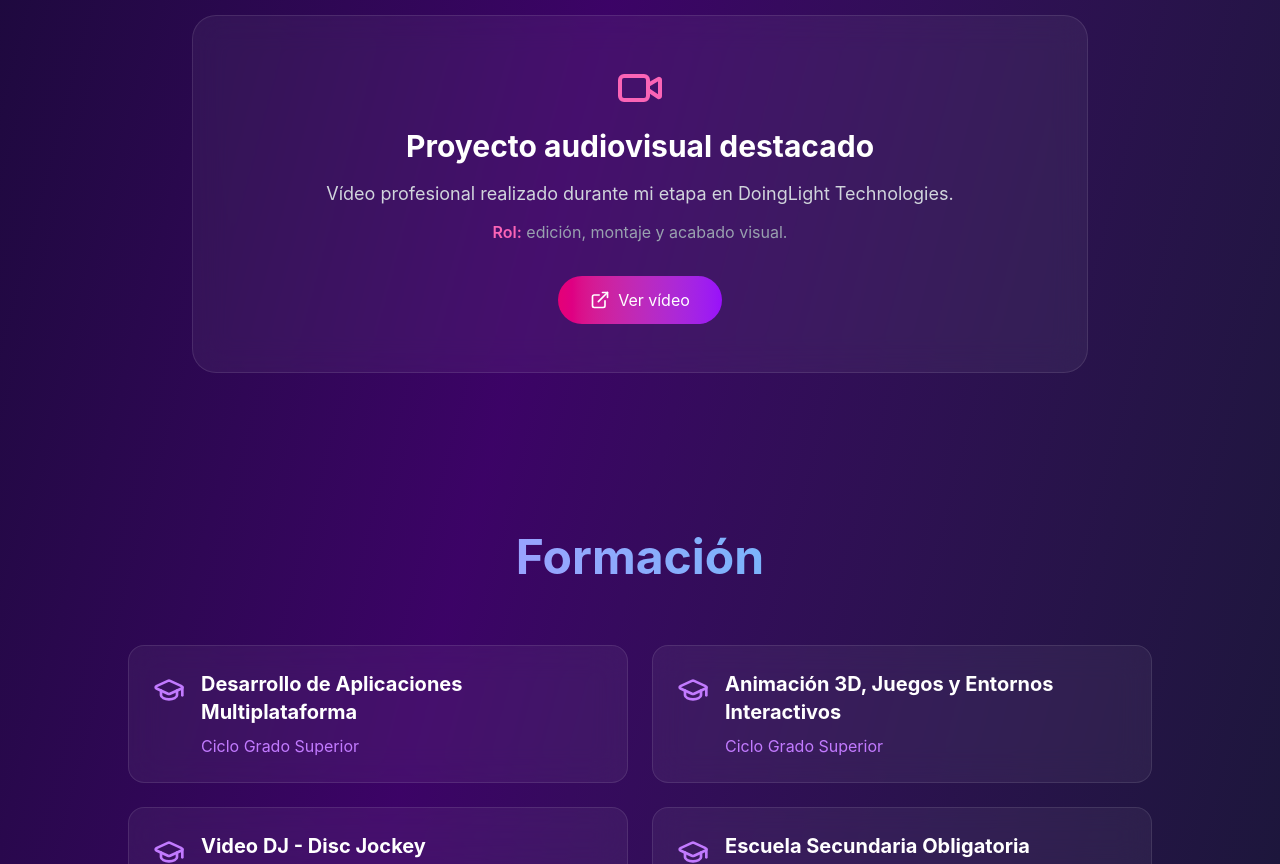
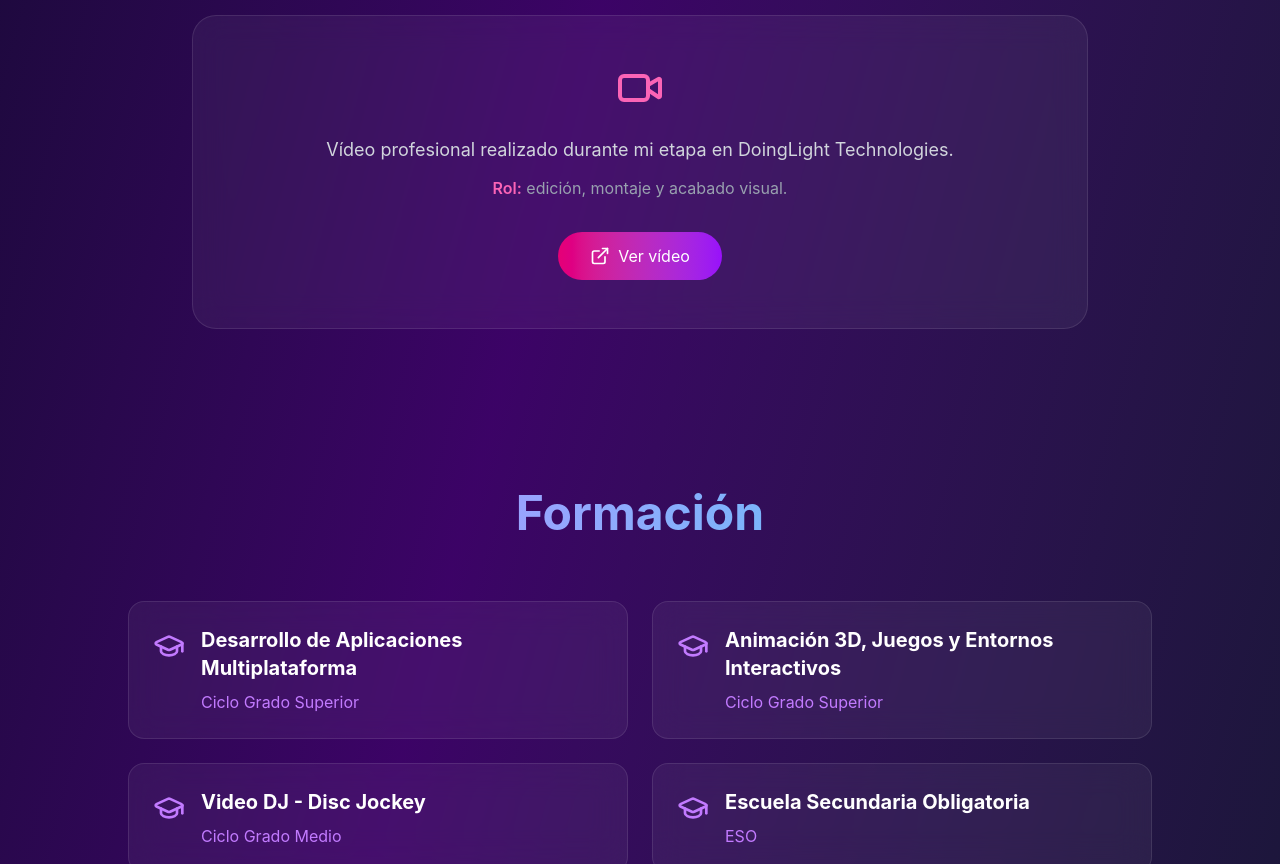
Before and after one commit to AdriTg00/personal-cv, a React (Vite) app: page / in a window 1280 px wide. Shown: the part 2540-3404 px from the top of the page. Built offline with nearby package versions, Linux system fonts and the light colour scheme.

Commit message:
Adding video 2

```diff
--- a/src/app/App.tsx
+++ b/src/app/App.tsx
@@ -223,11 +223,7 @@ export default function App() {
           className="max-w-4xl mx-auto"
         >
           <div className="bg-white/5 backdrop-blur-lg rounded-3xl p-8 md:p-12 border border-white/10 text-center">
-            <Video className="w-12 h-12 mx-auto mb-4 text-pink-400" />
-
-            <h3 className="text-2xl md:text-3xl font-bold mb-4">
-              Proyecto audiovisual destacado
-            </h3>
+            <Video className="w-12 h-12 mx-auto mb-6 text-pink-400" />
 
             <p className="text-gray-300 text-lg mb-3">
               Vídeo profesional realizado durante mi etapa en DoingLight Technologies.
```
